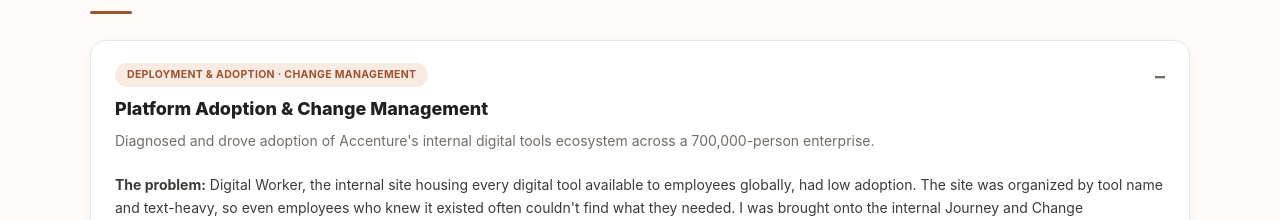
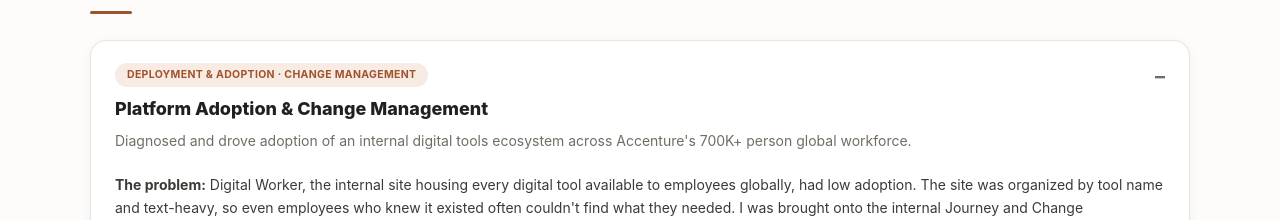
Before and after one commit to kirtibysani-star/kirtibysani-star.github.io, a plain HTML site: page index.html in a window 1280 px wide. Shown: the part 1300-1520 px from the top of the page. Drawn offline with Linux system fonts and the light colour scheme.

Commit message:
Update index.html

```diff
--- a/index.html
+++ b/index.html
@@ -113,7 +113,7 @@
       <summary>
         <span class="tag">Deployment &amp; Adoption · Change Management</span>
         <h3>Platform Adoption &amp; Change Management</h3>
-        <p class="preview">Diagnosed and drove adoption of Accenture's internal digital tools ecosystem across a 700,000-person enterprise.</p>
+        <p class="preview">Diagnosed and drove adoption of an internal digital tools ecosystem across Accenture's 700K+ person global workforce.</p>
       </summary>
       <div class="case-body">
         <p><b>The problem:</b> Digital Worker, the internal site housing every digital tool available to employees globally, had low adoption. The site was organized by tool name and text-heavy, so even employees who knew it existed often couldn't find what they needed. I was brought onto the internal Journey and Change Management team specifically to diagnose why and drive it up.</p>
```
